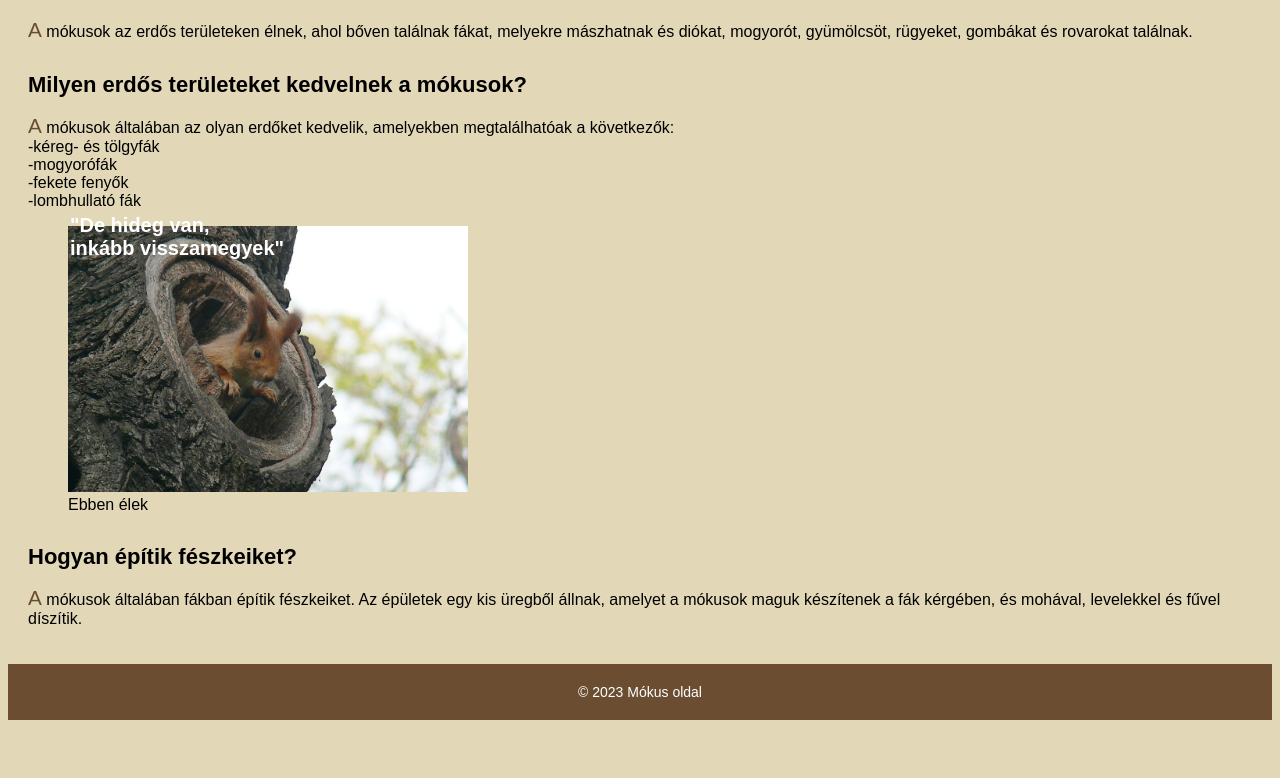
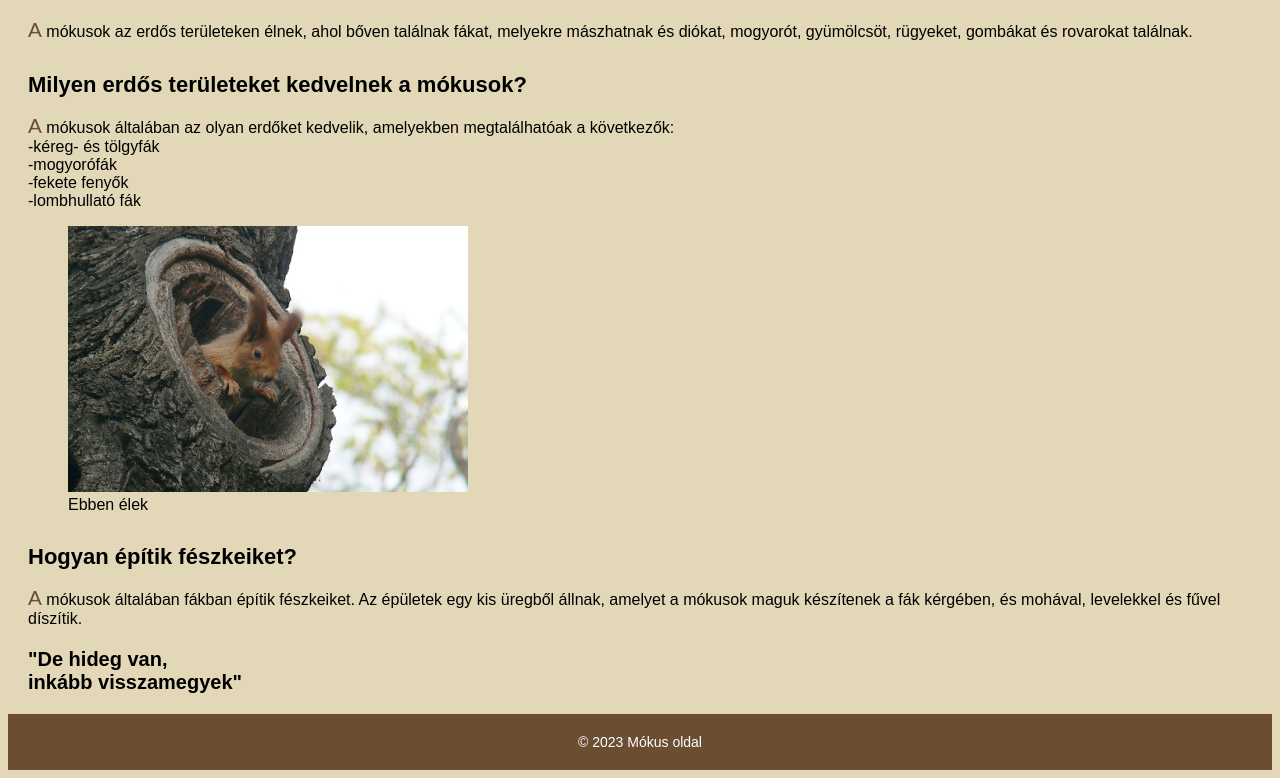
Before and after one commit to Janus84/web_beadando, a PHP site: page /eletmod.html in a window 1280 px wide. Shown: the part 1031-1809 px from the top of the page. Before the commit the page ends 1751 px from the top, so only its background shows below. Run offline with PHP 8.4, Linux system fonts and the light colour scheme.

Commit message:
bug fixes

```diff
--- a/css/style.css
+++ b/css/style.css
@@ -168,16 +168,7 @@ th {
     letter-spacing: 2px;
 
 }
-#relative{
-    font-size: 10px;
-    text-shadow: 3px 6px 6px darksalmon;
-    color: saddlebrown;
-    position: relative;
-    bottom: 150px;
-    left: 50px;
-    letter-spacing: 2px;
 
-}
 
 mark {
     background-color: #a68466;
@@ -260,17 +251,7 @@ p::first-letter{
     content: " Esküszünk!"
 }
 
-#famokus{
-    z-index: 1;
-}
-#mokusgondolat{
-    color: #FFFFFF;
-    z-index: 50;
-    position: absolute;
-    left: 70px;
-    top: 1225px;
 
-}
 
 /*600 pixeltől új stílus*/
 @media only screen and (max-width: 600px) {
--- a/kapcsolat.html
+++ b/kapcsolat.html
@@ -67,7 +67,7 @@
     <hr />
     <div>
         <p> Az oldal készítése során semmilyen mókusnak nem esett bántódása!</p>
-        <p>Az alkotók egyébként épelmével rendelkező informatikusok, mégha ez nem is mindig látszik!</p>
+        <p id="relative">Az alkotók egyébként épelmével rendelkező informatikusok, mégha ez nem is mindig látszik!</p>
     </div>
 
 </main>
```
